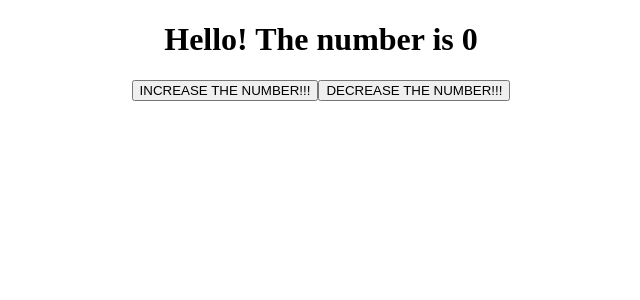
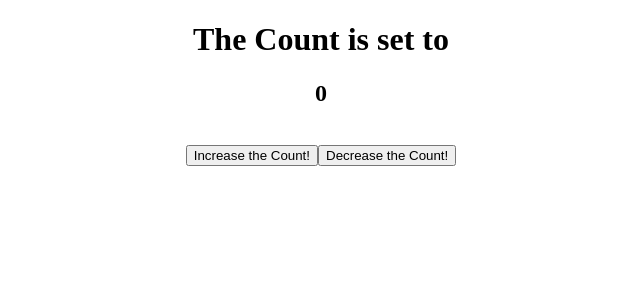
Before and after one commit to MomentaiBro/redux-practice, a React (Create React App) app: page / in a window 1280 px wide. Shown: the top 300 px of the page, without its empty margins (319-959 px from the left). Built offline with nearby package versions, Linux system fonts and the light colour scheme.

Commit message:
second warm up

```diff
--- a/src/App.js
+++ b/src/App.js
@@ -1,16 +1,19 @@
-import { useState } from 'react';
+import {useState} from 'react'
 import './App.css';
 
 
 function App() {
 
-  const [count, setCount] = useState(0);
+  const [counter, setCounter] = useState(0)
 
   return (
     <div className="App">
-      <h1>Hello! The number is {count} </h1>
-      <button onClick={() => setCount( count + 1)}> INCREASE THE NUMBER!!!</button>
-      <button onClick={() => setCount(count - 1)}> DECREASE THE NUMBER!!!</button>
+      <h1>The Count is set to</h1>
+      <h2>{counter}</h2>
+      <br/>
+      <button onClick={() => setCounter( counter + 1)}> Increase the Count! </button>
+      <button onClick={() => setCounter( counter - 1)}> Decrease the Count! </button>
+
     </div>
   );
 }
```
